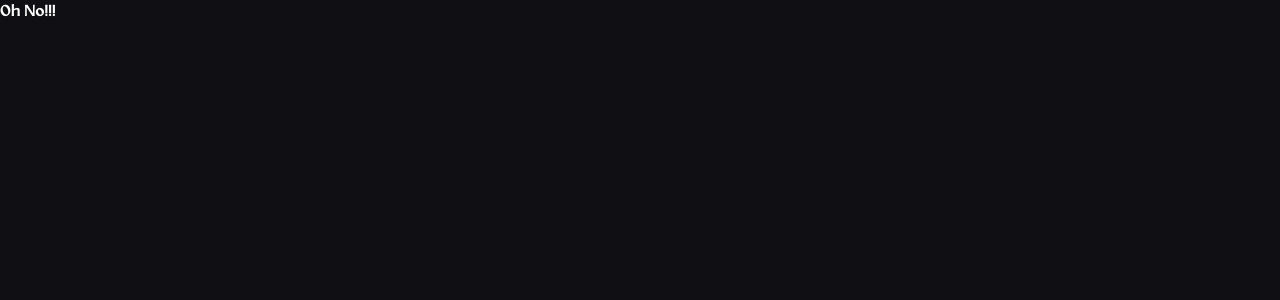
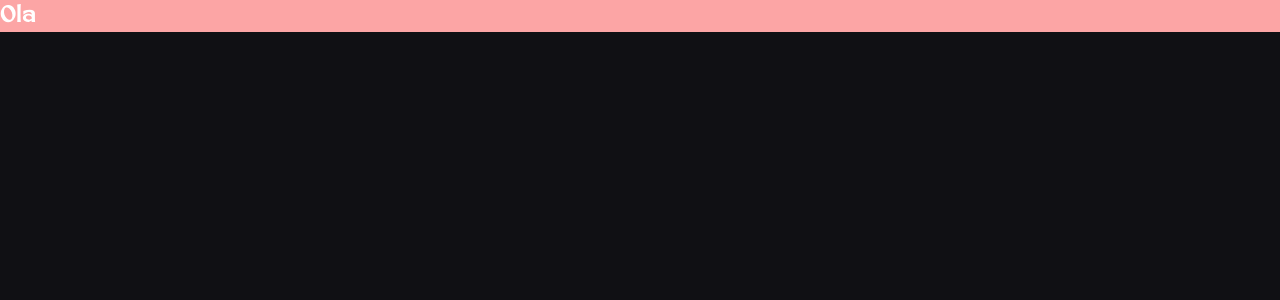
Before and after one commit to leonardotavares20/svelteKitAuth, a SvelteKit app: page /login in a window 1280 px wide. Before the commit this address had no page. Shown: the top 300 px of the page. Built offline with nearby package versions, Linux system fonts and the light colour scheme.

Commit message:
feat: add login route

```diff
--- /dev/null
+++ b/src/routes/login/+page.svelte
@@ -0,0 +1,5 @@
+<script></script>
+
+<div class="bg-red-300">
+  <p class="text-2xl">Ola</p>
+</div>
```
